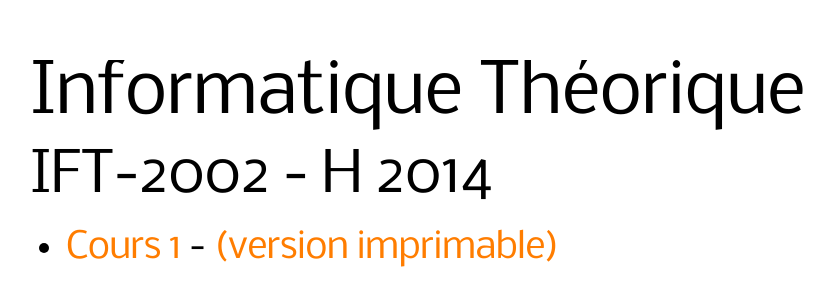
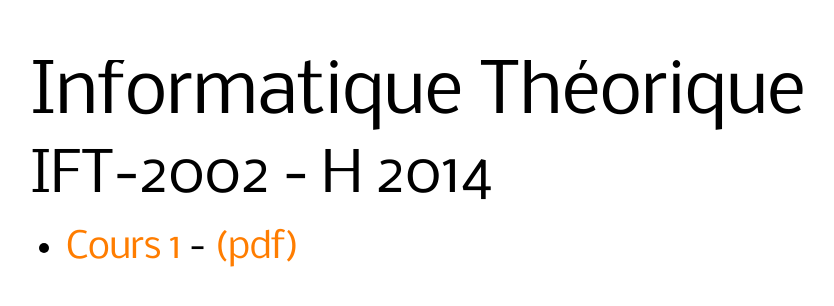
Before and after one commit to Nr9/IFT-2002, a website: page index.html in a window 1280 px wide. Shown: the top 306 px of the page, without its empty margins (30-864 px from the left). Drawn offline with Linux system fonts and the light colour scheme.

Commit message:
PDF Version

```diff
--- a/index.html
+++ b/index.html
@@ -49,7 +49,7 @@
 
 
 			<ul>
-				<li><a href="cours1.html">Cours 1</a> - <a href="cours1.html?print-pdf">(version imprimable)</a></li>
+				<li><a href="cours1.html">Cours 1</a> - <a href="cours1.pdf">(pdf)</a></li>
 			</ul>
 
 
```
Also changed, not shown: 1 other file.
